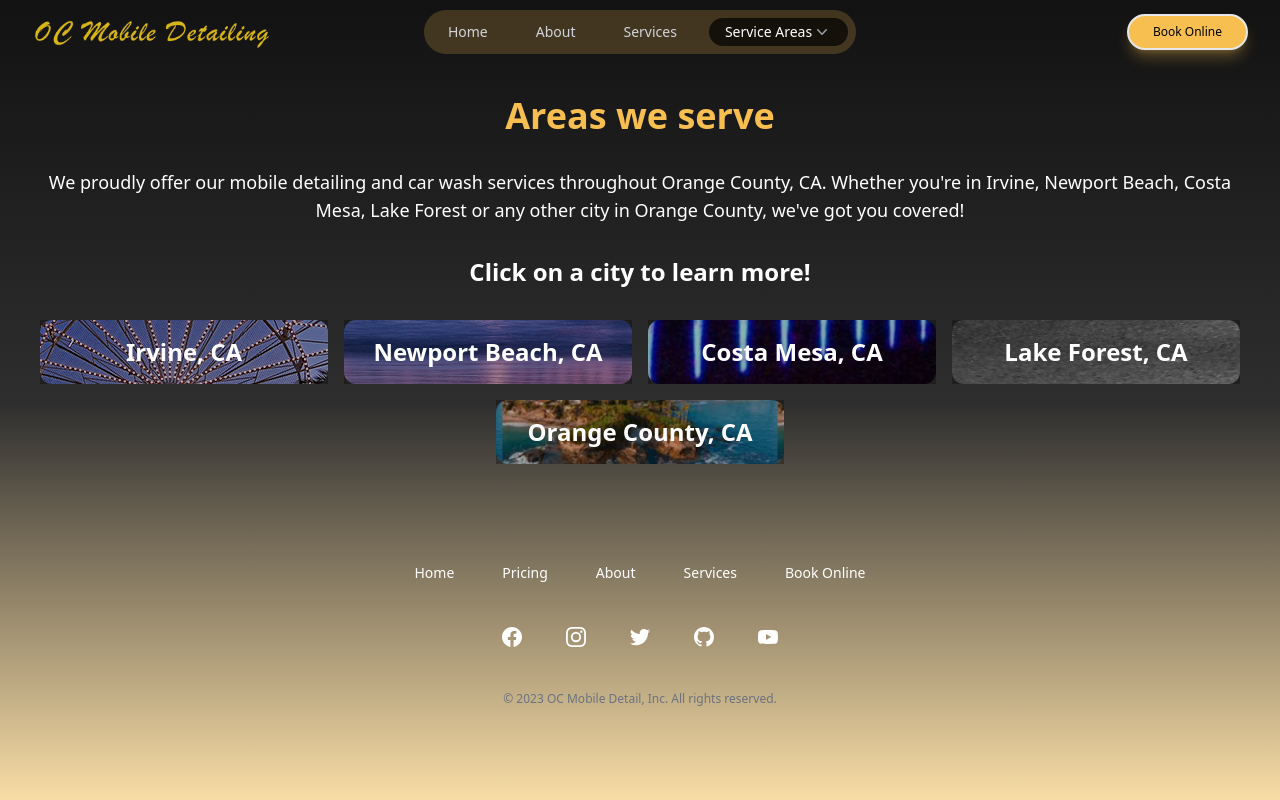
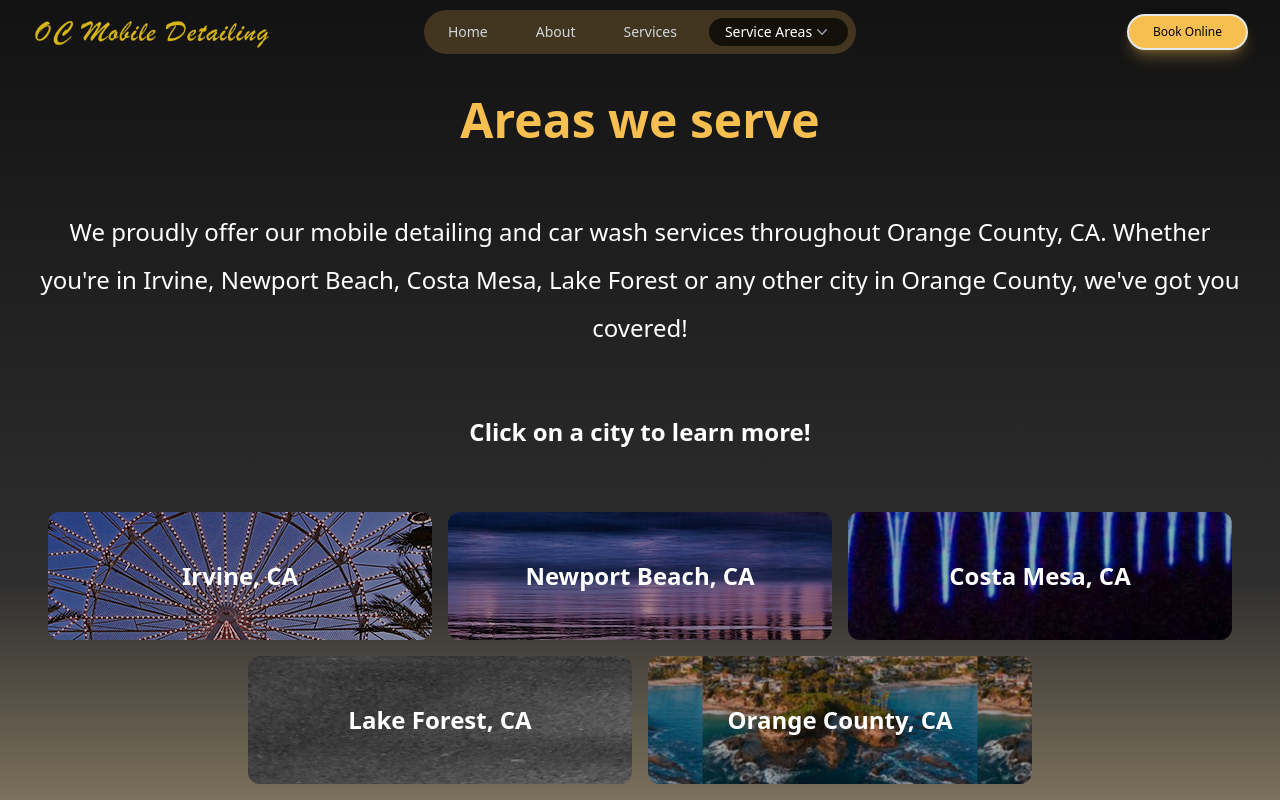
Before and after one commit to Kam-Mivehchi/oc-mobile-detail, a Next.js app: page /service-areas in a window 1280 px wide. Shown: the top 800 px of the page. Built offline with nearby package versions, Linux system fonts and the light colour scheme.

Commit message:
update footer and make minor style adjustments to homepage and service areas

```diff
--- a/src/app/service-areas/page.tsx
+++ b/src/app/service-areas/page.tsx
@@ -8,7 +8,7 @@ import Image from 'next/image';
 
 function ServiceAreas() {
    return (
-      <Transition as="main" className="max-w-[1280px] mx-auto transition-all duration-700 text-white px-2 sm:px-6 lg:px-8 flex flex-col items-center gap-8 mt-8 text-center"
+      <Transition as="main" className="max-w-[1280px] mx-auto transition-all duration-700 text-white px-2 sm:px-6 lg:px-8 flex flex-col items-center  gap-16 mt-8 text-center min-h-[calc(100vh-4rem)]"
          appear={true}
          show={true}
          enter="ease-in-out"
@@ -17,14 +17,14 @@ function ServiceAreas() {
          leave="ease-out"
          leaveFrom="translate-x-0 opacity-100"
          leaveTo="-translate-x-full opacity-0">
-         <h2 className='text-4xl font-bold text-accent'>Areas we serve</h2>
-         <p className="text-lg">We proudly offer our mobile detailing and car wash services throughout Orange County, CA. Whether you're in Irvine, Newport Beach, Costa Mesa, Lake Forest or any other city in Orange County, we've got you covered! </p>
+         <h2 className='text-4xl md:text-5xl font-bold text-accent justify-self-start'>Areas we serve</h2>
+         <p className="md:text-2xl  font-medium md:leading-loose">We proudly offer our mobile detailing and car wash services throughout Orange County, CA. Whether you're in Irvine, Newport Beach, Costa Mesa, Lake Forest or any other city in Orange County, we've got you covered! </p>
          <h4 className="text-2xl font-bold">Click on a city to learn more!</h4>
          <div className="flex flex-col lg:flex-row gap-4 flex-wrap justify-center">
 
             {cityData.map((city) => {
                return (
-                  <Link href={city.href} className={`rounded-xl w-full lg:w-72 h-16 hover:shadow-md hover:shadow-accent/50`} style={{ background: `url('${city.img}')`, backgroundPosition: city.position }}>
+                  <Link href={city.href} className={`rounded-xl w-full lg:w-96 h-16 lg:h-32 hover:shadow-md hover:shadow-accent/50 overflow-hidden`} style={{ background: `url('${city.img}')`, backgroundPosition: city.position }}>
                      <div className="w-full h-full bg-black/30 flex items-center justify-center py-3 px-5 hover:bg-black/10 ">
 
                         <h3 className='text-2xl font-bold  text-center '>{city.name}</h3>
--- a/src/components/footer.tsx
+++ b/src/components/footer.tsx
@@ -89,8 +89,8 @@ const navigation = {
 
 export default function Footer() {
     return (
-        <footer className="sticky top-[100vh]">
-            <div className="mx-auto max-w-7xl overflow-hidden px-6 py-20 sm:py-24 lg:px-8">
+        <footer className=" bg-[#121212] mt-24 ">
+            <div className="mx-auto max-w-7xl overflow-hidden px-6  pt-10 sm:pt-14 pb-5 sm:pb-7 lg:px-8 ">
                 <nav className="-mb-6 columns-2 sm:flex sm:justify-center sm:space-x-12" aria-label="Footer">
                     {navigation.main.map((item) => (
                         <div key={item.name} className="pb-6">
--- a/src/components/marketing.tsx
+++ b/src/components/marketing.tsx
@@ -1,3 +1,4 @@
+'use client'
 import React from 'react'
 
 interface IMarketingContent {
--- a/src/components/results.tsx
+++ b/src/components/results.tsx
@@ -1,3 +1,4 @@
+'use client'
 import React from 'react'
 import { ReactCompareSlider, ReactCompareSliderImage } from 'react-compare-slider';
 function Results() {
```
